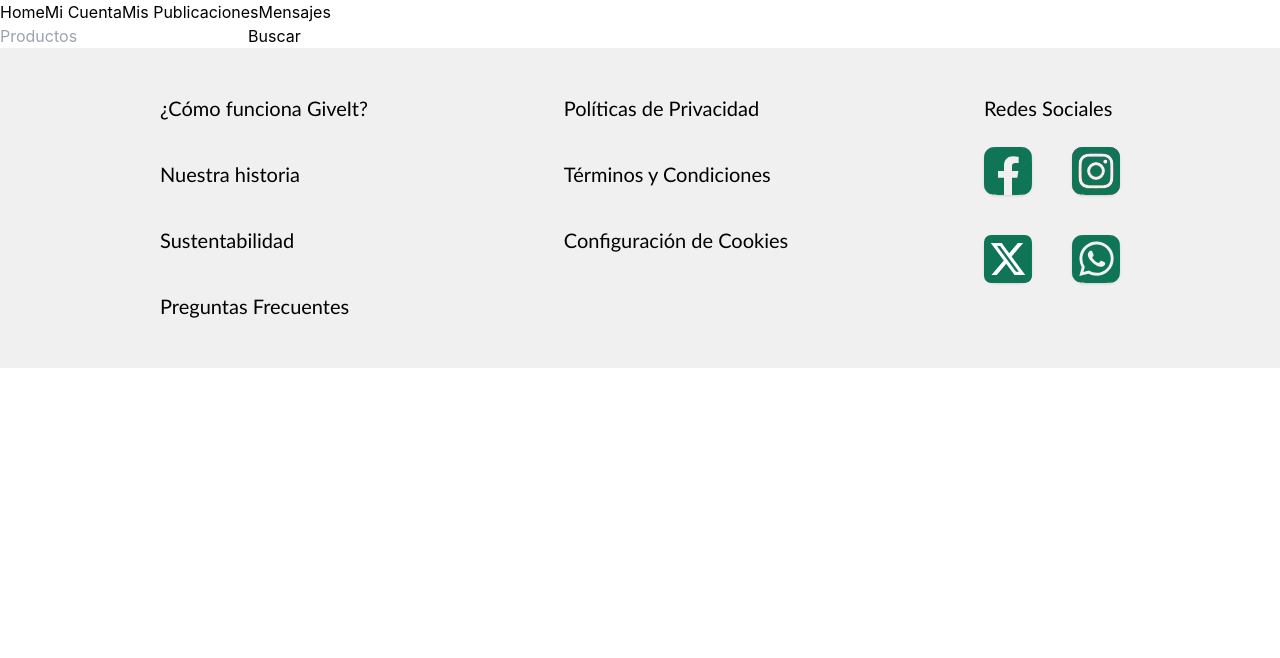
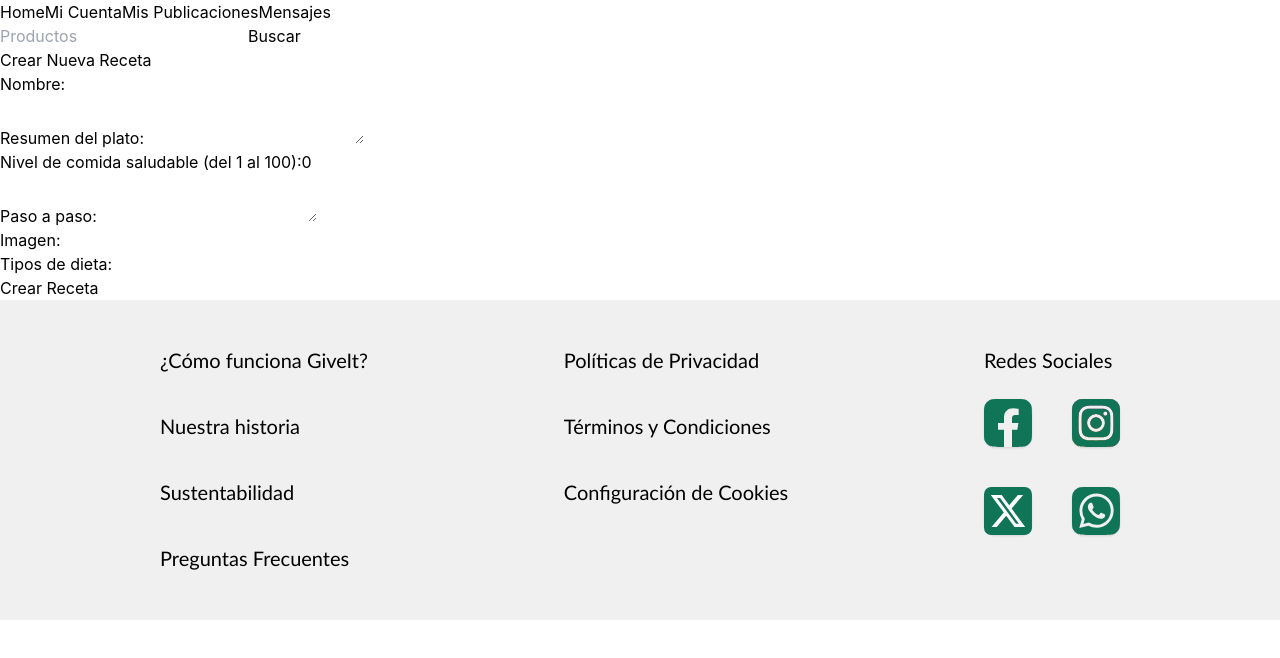
Before and after one commit to No-Country/c16-30-m-java, a React (Create React App) app in the folder front/: page /publish in a window 1280 px wide. Shown: the top 658 px of the page. Built offline with nearby package versions, Linux system fonts and the light colour scheme.

Commit message:
Publish module and view

```diff
--- a/front/src/App.js
+++ b/front/src/App.js
@@ -8,6 +8,7 @@ import {
   Mensajes,
   About,
   Legalities,
+  Publish,
 } from "./views";
 import NavBar from "./views/NavBar/NavBar";
 import { Footer } from "./layout";
@@ -27,6 +28,7 @@ function App() {
         <Route path="/micuenta" element={<MiCuenta />} />
         <Route path="/mispublicaciones" element={<MisPublicaciones />} />
         <Route path="/mensajes" element={<Mensajes />} />
+        <Route path="/publish" element={<Publish />} />
       </Routes>
       {location.pathname !== "/" && <Footer />}
     </div>
--- /dev/null
+++ b/front/src/components/PublishSign/PublishSign.jsx
@@ -0,0 +1,14 @@
+import React from "react";
+import { Link } from "react-router-dom";
+
+const PublishSign = () => {
+  return (
+    <div>
+      <div>
+        <Link to="/publish">Publicar</Link>
+      </div>
+    </div>
+  );
+};
+
+export default PublishSign;
--- a/front/src/views/Home/Home.jsx
+++ b/front/src/views/Home/Home.jsx
@@ -3,6 +3,7 @@ import CardsContainer from "../../components/CardContainer/CardContainer";
 import products from "../../products.json";
 import Pagination from "../../components/Pagination/Pagination";
 import { useState, useEffect } from "react";
+import PublishSign from "../../components/PublishSign/PublishSign";
 
 const Home = () => {
   const [appProducts, setAppProducts] = useState(products);
@@ -24,6 +25,7 @@ const Home = () => {
   return (
     <div>
       <h1>Home</h1>
+      <PublishSign />
       <CardsContainer currentAppProducts={appProducts} />
       <Pagination loadMore={loadMore} />
     </div>
--- /dev/null
+++ b/front/src/views/Publish/Publish.jsx
@@ -0,0 +1,160 @@
+import React from "react";
+import { useState } from "react";
+import validator from "./validation";
+
+const Publish = () => {
+
+  const dietList = []
+  // Estados locales
+  const [form, setForm] = useState({
+    name: "",
+    image: "",
+    summary: "",
+    healthScore: 0,
+    instructions: "",
+    diets: [],
+  });
+  const [errors, setErrors] = useState({});
+  const [aux, setAux] = useState([]);
+
+  //Funciones Handlers
+  const changeHandler = (event) => {
+    const property = event.target.name;
+    const value = event.target.value;
+
+    setForm({ ...form, [property]: value });
+
+    const validationErrors = validator({ ...form, [property]: value });
+
+    if (validationErrors[property]) {
+      setErrors({
+        ...errors,
+        [property]: validationErrors[property],
+      });
+    } else {
+      setErrors({
+        ...errors,
+        [property]: "",
+      });
+    }
+  };
+
+  const dietsHandler = (event) => {
+    const id = event.target.id;
+
+    setAux([...aux, Number(id)]);
+
+    const countOccurrences = (array, number) => {
+      return array.reduce((count, current) => {
+        if (current === number) {
+          return count + 1;
+        }
+        return count;
+      }, 0);
+    };
+
+    const finalCount = countOccurrences(aux, Number(id));
+
+    if (finalCount % 2 === 0) {
+      setForm({ ...form, diets: [...form.diets, Number(id)] });
+    } else if (finalCount % 2 === 1) {
+      const filteredDiets = form.diets.filter(
+        (dietId) => dietId !== Number(id)
+      );
+      setForm({ ...form, diets: filteredDiets });
+      if (form.diets.length);
+    }
+
+    const validationErrors = validator({ ...form, diets: form.diets });
+    setErrors({
+      ...errors,
+      diets: form.diets.length === 0 ? [] : validationErrors.diets || "",
+    });
+  };
+
+  const submitHandler = (event) => {
+    event.preventDefault();
+    const validationErrors = validator(form);
+    setErrors(validationErrors);
+    console.log(validationErrors);
+    if (Object.keys(validationErrors).length === 0) {
+      return
+    }
+  };
+  return (
+    <div>
+      <form onSubmit={submitHandler} noValidate>
+        <h1>Crear Nueva Receta</h1>
+        <label>Nombre:</label>
+        <input
+          type="text"
+          name="name"
+          value={form.name}
+          onChange={changeHandler}
+          required
+        />
+        {errors.name && <p >{errors.name}</p>}
+        <br />
+        <label for="resumen">Resumen del plato:</label>
+        <textarea
+          name="summary"
+          value={form.summary}
+          onChange={changeHandler}
+          required
+        ></textarea>
+        {errors.summary && <p>{errors.summary}</p>}
+        <br />
+        <label for="healthScore">
+          Nivel de comida saludable (del 1 al 100):
+        </label>
+        <input
+          type="number"
+          name="healthScore"
+          value={form.healthScore}
+          onChange={changeHandler}
+          required
+        />
+        {errors.healthScore && <p>{errors.healthScore}</p>}
+        <br />
+        <label for="pasos">Paso a paso:</label>
+        <textarea
+          name="instructions"
+          value={form.instructions}
+          onChange={changeHandler}
+          required
+        ></textarea>
+        {errors.instructions && <p>{errors.instructions}</p>}
+        <br />
+        <label for="imagen">Imagen:</label>
+        <input
+          type="text"
+          name="image"
+          value={form.image}
+          autoComplete="off"
+          onChange={changeHandler}
+        ></input>
+        {errors.image && <p>{errors.image}</p>}
+        <br />
+        <label>Tipos de dieta:</label>
+        {errors.diets && <p>{errors.diets}</p>}
+        <br />
+        {dietList.map((diet, index) => {
+          return (
+            <div key={index}>
+              <label htmlFor={diet.id}>{diet.name}</label>
+              <input
+                type="checkbox"
+                id={diet.id}
+                value={form.diets}
+                onChange={dietsHandler}
+              />
+            </div>
+          );
+        })}
+        <button type="submit">Crear Receta</button>
+      </form>
+    </div>
+  );
+};
+
+export default Publish;
--- /dev/null
+++ b/front/src/views/Publish/validation.js
@@ -0,0 +1,41 @@
+const validator = (data) => {
+  let errors = {};
+
+  if (!data.name) {
+    errors.name = "*Ingresar un nombre";
+  }
+
+  if (!data.summary) {
+    errors.summary = "*Ingresar un resumen del plato";
+  } else if (data.summary.length < 75 || data.summary.length > 500) {
+    errors.summary = "*El resumen debe tener entre 75 y 500 caracteres";
+  }
+
+  if (data.healthScore <= 0 || data.healthScore > 100) {
+    errors.healthScore =
+      "*El puntaje saludable de la receta debe ser entre 1 y 100";
+  }
+
+  if (!data.instructions) {
+    errors.instructions =
+      "*Ingresar un paso a paso acerca de la preparación del plato";
+  } else if (data.instructions.length < 75 || data.instructions.length > 500) {
+    errors.instructions =
+      "*El paso a paso debe tener entre 75 y 500 caracteres";
+  }
+
+  if (!data.image) {
+    errors.image = "*Ingresar un link a una imagen apropiada para la receta";
+  } else if (!/\.(jpeg|jpg|png|gif|bmp|webp)$/i.test(data.image)) {
+    errors.image =
+      "*El enlace debe ser una URL de imagen válida (JPEG, JPG, PNG, GIF, BMP o WebP)";
+  }
+
+  if (!data.diets.length) {
+    errors.diets = "*Ingresar al menos 1 receta";
+  }
+
+  return errors;
+};
+
+export default validator;
--- a/front/src/views/index.js
+++ b/front/src/views/index.js
@@ -9,6 +9,7 @@ import FooterLink from "../components/FooterLink/FooterLink.jsx";
 import FooterSocialLink from "../components/FooterSocialLink/FooterSocialLink.jsx";
 import About from "./About/About.jsx";
 import Legalities from "./Legalities/Legalities.jsx";
+import Publish from "./Publish/Publish.jsx";
 // eslint-disable-next-line
 export {
   LandingPage,
@@ -21,4 +22,5 @@ export {
   FooterLink,
   FooterSocialLink,
   Mensajes,
+  Publish,
 };
```
